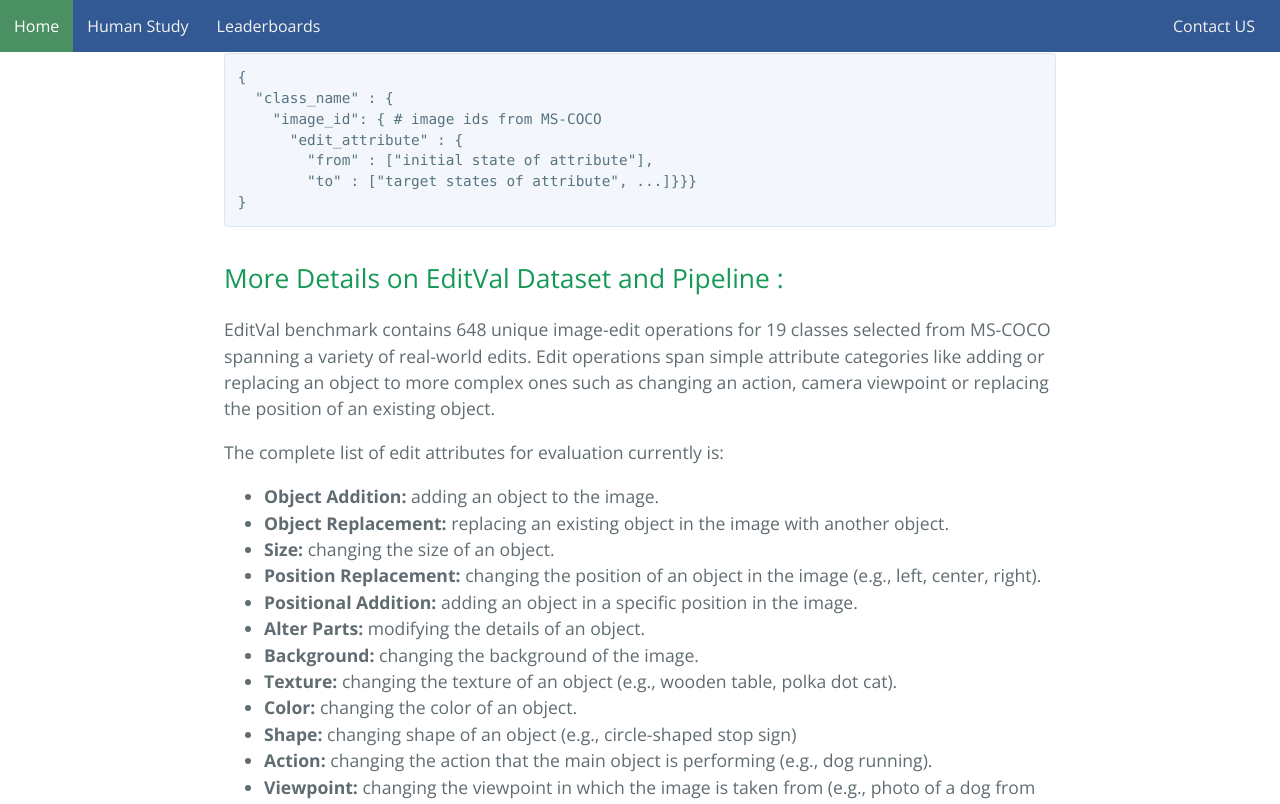
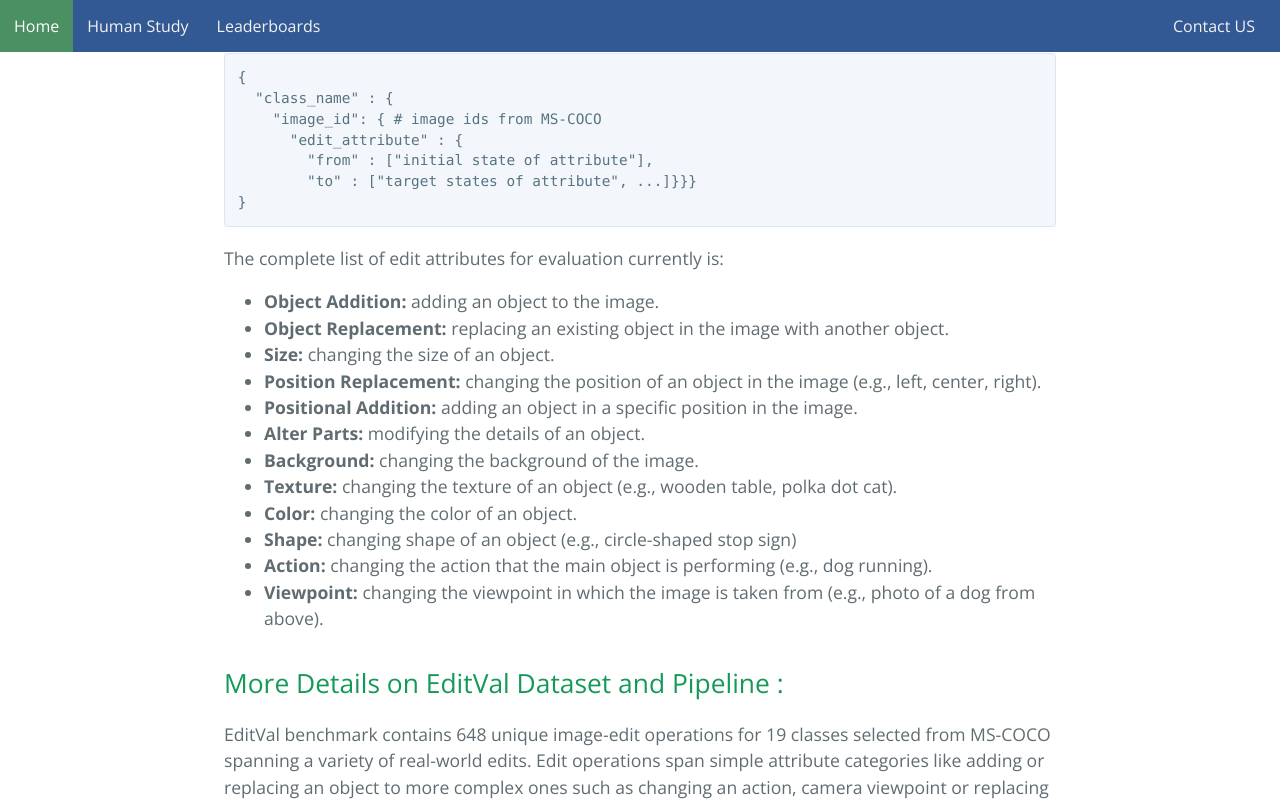
Before and after one commit to mehrdadsaberi/_editval, a Jekyll site: the page built from index.md, in a window 1280 px wide and 1400 px high, scrolled down 1295 px. Shown: the top 804 px of the window. Built offline with Jekyll 4.4.1, drawn with Linux system fonts in a browser that asks for light colours; nearby versions of some CDN libraries; part of the change alters nothing that is shown; some of the changed text lies outside the part shown.

Commit message:
Update index.md

````diff
--- a/index.md
+++ b/index.md
@@ -37,10 +37,6 @@ The attribute list _A_ for ~100 images from MS-COCO can be downloaded from [here
         "to" : ["target states of attribute", ...]}}}
 }
 ```
-
-## More Details on EditVal Dataset and Pipeline :
-EditVal benchmark contains 648 unique image-edit operations for 19 classes selected from MS-COCO spanning a variety of real-world edits. Edit operations span simple attribute categories like adding or replacing an object to more complex ones such as changing an action, camera viewpoint or replacing the position of an existing object.
-
 The complete list of edit attributes for evaluation currently is:
 
 
@@ -56,6 +52,12 @@ The complete list of edit attributes for evaluation currently is:
 *   **Shape:** changing shape of an object (e.g., circle-shaped stop sign)
 *   **Action:** changing the action that the main object is performing (e.g., dog running).
 *   **Viewpoint:** changing the viewpoint in which the image is taken from (e.g., photo of a dog from above).
+
+
+## More Details on EditVal Dataset and Pipeline :
+EditVal benchmark contains 648 unique image-edit operations for 19 classes selected from MS-COCO spanning a variety of real-world edits. Edit operations span simple attribute categories like adding or replacing an object to more complex ones such as changing an action, camera viewpoint or replacing the position of an existing object.
+
+![Branching](./teaser_EditVal_Pipeline.pdf)
 
 
 <div id="human_study"></div>
````
